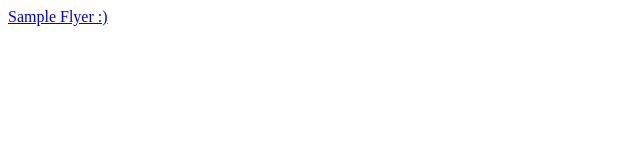
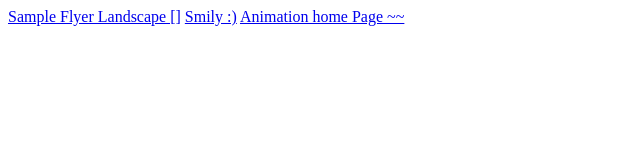
Before and after one commit to anandiiitbh/web, a plain HTML site: page index.html in a window 1280 px wide. Shown: the whole page, without its empty margins (0-640 px from the left). Drawn offline with Linux system fonts and the light colour scheme.

Commit message:
Update index.html

```diff
--- a/index.html
+++ b/index.html
@@ -4,6 +4,8 @@
       <title>anand_iiitbh</title>
    </head>
    <body>
-      <a href="https://anandiiitbh.github.io/web/sample/index.html">Sample Flyer :)</a>
+      <a href="https://anandiiitbh.github.io/web/sample/index.html">Sample Flyer Landscape []</a>
+      <a href="https://anandiiitbh.github.io/web/smily_corona/index.html">Smily :)</a>
+      <a href="https://anandiiitbh.github.io/web/wave_animation/index.html">Animation home Page ~~</a>
    </body>
 </html>
```
